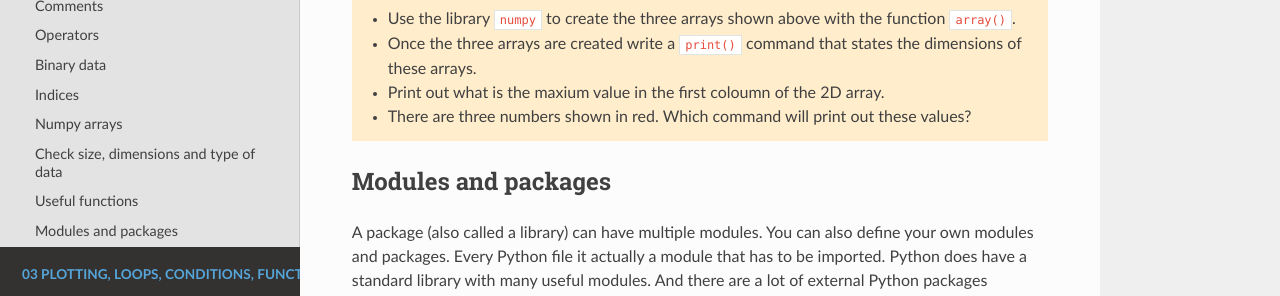
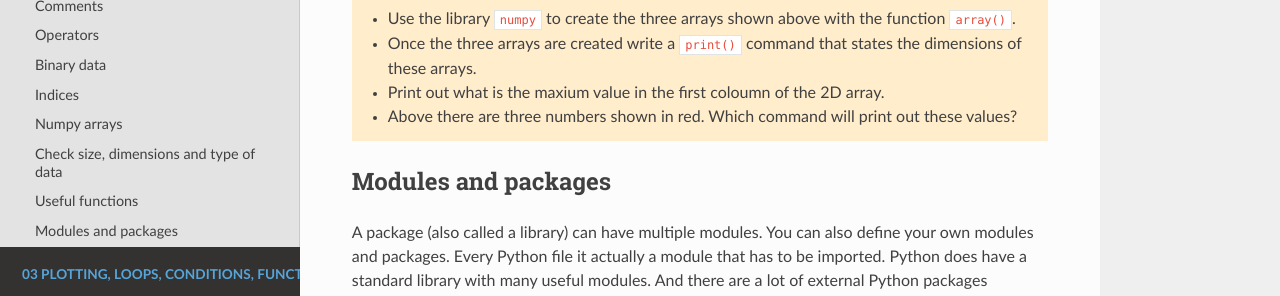
Before and after one commit to willi-kappler/python_intro, a Sphinx documentation site: the page built from docs/intro02/python_overview.rst, in a window 1280 px wide and 900 px high, scrolled down 6207 px. Shown: the part 178-474 px from the top of the window. Built offline with Sphinx 7.4.7 and the Read the Docs theme 3.1.0, drawn with Linux system fonts in a browser that asks for light colours.

Commit message:
Add "above" so that it is clear what numbers are used.

```diff
--- a/docs/intro02/python_overview.rst
+++ b/docs/intro02/python_overview.rst
@@ -288,7 +288,7 @@ Useful functions
     * Use the library ``numpy`` to create the three arrays shown above with the function ``array()``.
     * Once the three arrays are created write a ``print()`` command that states the dimensions of these arrays.
     * Print out what is the maxium value in the first coloumn of the 2D array.
-    * There are three numbers shown in red. Which command will print out these values?
+    * Above there are three numbers shown in red. Which command will print out these values?
 
 .. index::
     single: module
```
